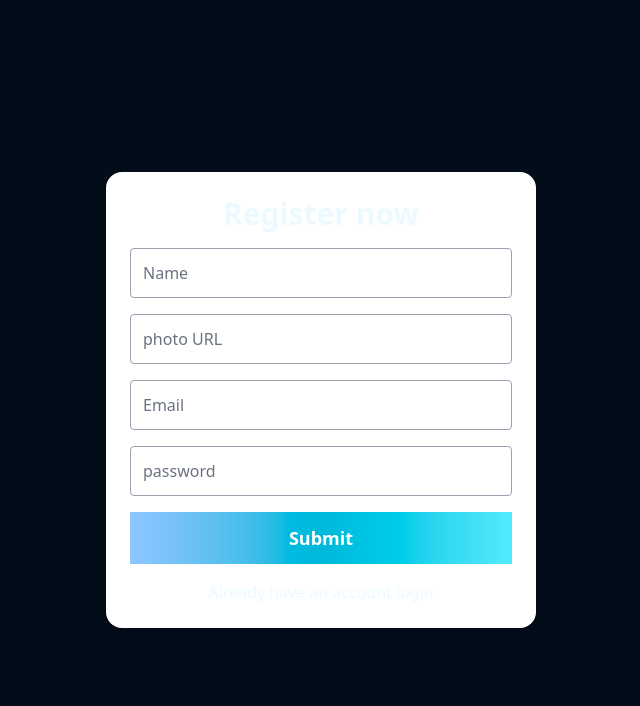
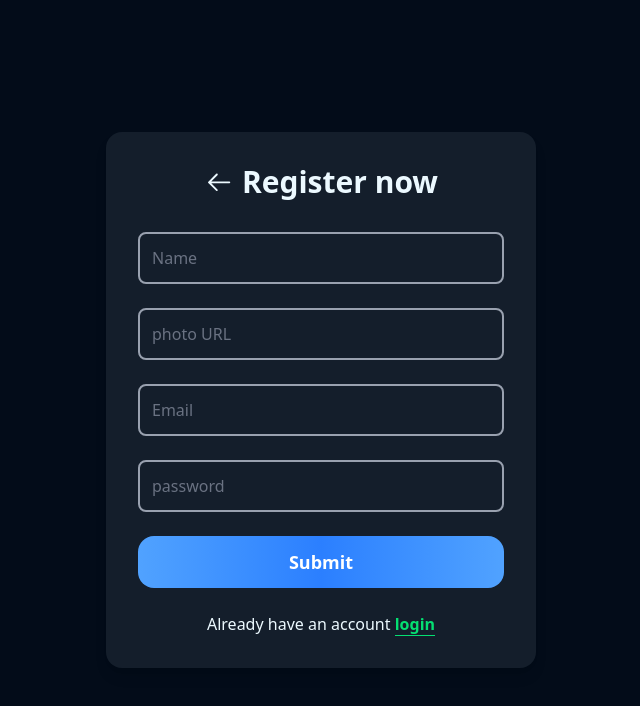
Before and after one commit to abu-tahir-sk/Learnx-client, a React (Vite) app: page /register in a window 1280 px wide. Shown: the top 706 px of the page, without its empty margins (319-959 px from the left). Built offline with nearby package versions, Linux system fonts and the light colour scheme.

Commit message:
navbar change

```diff
--- a/src/components/Navbar.jsx
+++ b/src/components/Navbar.jsx
@@ -28,22 +28,19 @@ const Navbar = () => {
           <li>
             <NavLink
               className={({ isActive }) =>
-                ` ${isActive ? "text-green-600" : ""}`
+                `text-[17px] font-semibold ${isActive ? "text-blue-600 font-bold border-b-4 rounded border-blue-600" : ""}`
               }
               to="/"
             >
               Home
             </NavLink>
           </li>
-          <li className={``}>
-            <NavLink to="/assignments">Assignments</NavLink>
+          <li >
+            <NavLink  className={({ isActive }) =>
+                `text-[17px] font-semibold ${isActive ? "text-blue-600 font-bold border-b-[3px] rounded border-blue-600" : ""}`
+              } to="/assignments">Assignments</NavLink>
           </li>
-          <li className={``}>
-            <NavLink to="/">Home</NavLink>
-          </li>
-          <li className={``}>
-            <NavLink to="/">Home</NavLink>
-          </li>
+
         </ul>
 
         <div className="flex items-center gap-6 md:block">
--- a/src/pages/Auth/Login.jsx
+++ b/src/pages/Auth/Login.jsx
@@ -3,96 +3,34 @@ import { TfiEmail } from "react-icons/tfi";
 import { IoKeyOutline } from "react-icons/io5";
 import { useTheme } from "../../context/ThemeContext";
 import { Link } from "react-router";
+import { FcGoogle } from "react-icons/fc";
+import { GoArrowLeft } from "react-icons/go";
+
+
 const Login = () => {
   const { theme } = useTheme();
   return (
-    <div className="grid  h-screen w-full ">
-
-        {/* mobile screen log in  */}
-        {/* <div className={`py-8 px-10 w-full text-[--text]  block lg:hidden rounded shadow-xl ${
-              theme === "light" ? "bg-base-100" : "bg-[#141e2b]"
-            }`}>
-          <h3 className="text-3xl font-bold text-center pb-10 ">
-            Login please
-          </h3>
-
-          <div className=" flex flex-col justify-center items-center ">
-            <form>
-              <label className="w-full relative ">
-                <input
-                  type="email"
-                  name="email"
-                  className="placeholder-gray-400 placeholder:pl-4 placeholder:border-l-2 py-3 pl-14  w-full border-2 border-gray-600 rounded mb-6  focus:ring-2 focus:ring-[#1f8af3] hover:border-[#1f8af3]"
-                  placeholder="Enter your User email "
-                />
-                <span className="absolute text-xl text-gray-400 left-6 top-[1px] ">
-                  {" "}
-                  <TfiEmail />
-                </span>
-              </label>
-              <label className="w-full relative ">
-                <input
-                  type="password"
-                  name="password"
-                  className="placeholder-gray-400 placeholder:pl-4 placeholder:border-l-2 py-3 pl-14  w-full border-2 border-gray-600 rounded focus:ring-2 hover:border-[#1f8af3] focus:ring-[#1f8af3]"
-                  placeholder="Enter your Password"
-                />
-                <span className="absolute text-xl text-gray-400 left-6 top-[1px] ">
-                  {" "}
-                  <IoKeyOutline />
-                </span>
-              </label>
-
-              <div className="flex justify-between items-center gap-4 py-4 w-full">
-                <div className="flex items-center gap-2">
-                  <input
-                    type="checkbox"
-                    defaultChecked
-                    className="checkbox text-gray-700 bg-white"
-                  />
-                  <span>Remember me</span>
-                </div>
-                <div>
-                  <button className="hover:border-b-2 hover:border-gray-400">
-                    Forgat Password
-                  </button>
-                </div>
-              </div>
-
-              <button className="uppercase btn w-full mt-12 mb-4 text-white bg-[#1f8af3] font-bold border-none text-[17px]">
-                log in
-              </button>
-            </form>
-            <div className="divider border-white">OR</div>
-            <button className="uppercase btn w-full my-4 text-white bg-emerald-300 font-bold border-none text-[17px]">
-              google sign In
-            </button>
-          </div>
-          <p className="text-center">New account Please <Link className="text-green-600 font-bold" to="/register">Register</Link></p>
-        </div> */}
-        {/* lg device log in form  */}
-        <div className="relative w-3xl mx-auto rounded  ">
-          {/* lg screen form  */}
+    <div className="min-h-screen flex items-center justify-center  px-4">
+      <div className="relative flex flex-col lg:flex-row items-center">
+        {/*  form  */}
+       <div className="relative flex flex-col lg:flex-row items-center">
          <div
-            className={`text-[--text]   hidden md:block  absolute top-10 bottom-8 -left-[50%]  w-[430px] mx-auto bg-white rounded-2xl shadow-lg p-6  ${
+          className={` lg:static lg:-mr-20
+                      z-20 md:w-[400px] my-6 md:my-0 p-6 md:h-[499px]
+                      rounded-2xl shadow-xl  space-y-6 ${
       theme === "light" ? "bg-base-100" : "bg-[#141e2b]"
     }`}
         >
-
-
-
-              <form className="space-y-4">
-                   <h3 className="text-3xl font-bold text-center">
-              Login please
-            </h3>
+          <h3 className="text-3xl font-bold text-center ">Login please</h3>
+          <form className="space-y-6">
             <label className="w-full relative space-y-4">
               <input
                 type="email"
                 name="email"
-                    className="placeholder-gray-400 placeholder:pl-4 placeholder:border-l-2 py-3 pl-14 pr-6 w-full border border-gray-600 rounded  hover:border-[#1f8af3]  focus:ring-2 focus:ring-[#1f8af3]"
+                className="placeholder-gray-400 placeholder:pl-4 outline-none placeholder:border-l-2 py-3 pl-14 pr-6 w-full border border-gray-600 rounded    focus:ring-2 focus:ring-[#1f8af3]"
                 placeholder="Enter your User email "
               />
-                  <span className="absolute text-xl text-gray-400 left-6  ">
+              <span className="absolute text-xl top-[1px] text-gray-400 left-6  ">
                 {" "}
                 <TfiEmail />
               </span>
@@ -101,10 +39,10 @@ const Login = () => {
               <input
                 type="password"
                 name="password"
-                    className="placeholder-gray-400 placeholder:pl-4 placeholder:border-l-2 py-3 pl-14 pr-6 w-full border border-gray-600 rounded hover:border-[#1f8af3] focus:ring-2 focus:ring-[#1f8af3]"
+                className="placeholder-gray-400 placeholder:pl-4 outline-none placeholder:border-l-2 py-3 pl-14 pr-6 w-full border border-gray-600 rounded  focus:ring-2 focus:ring-[#1f8af3]"
                 placeholder="Enter your Password"
               />
-                  <span className="absolute text-xl text-gray-400 left-6 ">
+              <span className="absolute text-xl top-[1px] text-gray-400 left-6 ">
                 {" "}
                 <IoKeyOutline />
               </span>
@@ -129,19 +67,32 @@ const Login = () => {
               log in
             </button>
             <div className="divider border-gray-900">OR</div>
-
           </form>
 
-              <button className="uppercase btn w-full  text-white bg-emerald-300 font-bold border-none text-[17px]">
-                google sign In
+
+            <button className={`uppercase btn w-full       font-bold border-none text-[17px] flex items-center gap-4 ${
+      theme === "light" ? "text-gray-900 bg-gray-100 hover:bg-blue-800 hover:text-white" : "bg-blue-800 hover:bg-gray-100 hover:text-gray-900"
+    }`}>
+              <FcGoogle className="text-2xl" />
+            sign In with google
           </button>
 
-              <p>New account Please <Link className="text-green-600 font-bold" to="/register">Register</Link></p>
 
+          <p className="text-center text-[17px]">
+            New account Please{" "}
+            <Link className="text-green-600 font-bold" to="/register">
+              Register
+            </Link>
+          </p>
+        </div>
+       </div>
+      </div>
+      {/* right side image  */}
 
-
-            </div>
-
+      <div
+        className="hidden w-[600px] h-[600px] rounded-2xl shadow-xl
+                     lg:flex flex-col justify-center items-center  relative"
+      >
         {/* form image  */}
         <img
           src={image}
@@ -149,6 +100,9 @@ const Login = () => {
         />
         {/* for title and description */}
         <div className="absolute inset-0 rounded-xl flex flex-col justify-center items-center">
+          <Link to="/">
+          <h4 className="text-gray-100 font-bold text-3xl  p-3 shadow-2xl rounded-full"><GoArrowLeft /></h4>
+          </Link>
           <h3 className="text-gray-100 uppercase text-3xl font-bold ">
             welcome !
           </h3>
@@ -161,7 +115,6 @@ const Login = () => {
         </div>
       </div>
     </div>
-
   );
 };
 
--- a/src/pages/Auth/Register.jsx
+++ b/src/pages/Auth/Register.jsx
@@ -1,23 +1,66 @@
+import { Link } from "react-router";
+import { useTheme } from "../../context/ThemeContext";
+import { GoArrowLeft } from "react-icons/go";
 
 const Register = () => {
+  const { theme } = useTheme();
+  const handleSubmit = (e) => {
+    e.preventDefault();
+  };
   return (
     <div className="grid h-screen place-items-center">
-      <div className="w-[430px] mx-auto bg-white rounded-2xl shadow-lg p-6">
+      <div
+        className={`w-[430px]  mx-auto  rounded-2xl shadow-lg p-6 md:p-8 ${
+          theme === "light" ? "bg-base-100" : "bg-[#141e2b]"
+        } `}
+      >
         {/* header title */}
         <div className="flex justify-center mb-4">
-        <h2 className="text-3xl font-semibold text-center">Register now</h2>
+          <h2 className="flex items-center gap-2 text-3xl font-bold text-center pb-4">
+            <Link className="font-bold" to="/">
+              <GoArrowLeft />
+            </Link>
+            Register now
+          </h2>
         </div>
 
+        {/* forms */}
+        <form onClick={handleSubmit} className="space-y-6">
+          <input
+            className="w-full p-3 border-2 border-gray-400 rounded-lg outline-none focus:border-blue-400 placeholder-gray-500"
+            type="text"
+            placeholder="Name"
+            name="name"
+          />
+          <input
+            className="w-full p-3 border-2 border-gray-400 rounded-lg outline-none focus:border-blue-400 placeholder-gray-500"
+            type="url"
+            placeholder="photo URL"
+            name="name"
+          />
+          <input
+            className="w-full p-3 border-2 border-gray-400 rounded-lg outline-none focus:border-blue-400 placeholder-gray-500"
+            type="email"
+            placeholder="Email"
+            name="email"
+          />
+          <input
+            className="w-full p-3 border-2 border-gray-400 rounded-lg outline-none focus:border-blue-400 placeholder-gray-500"
+            type="password"
+            name="password"
+            placeholder="password"
+            id=""
+          />
 
-      {/* forms */}
-      <form className="space-y-4">
-        <input className="w-full p-3 border border-gray-400 rounded outline-none focus:border-blue-400 placeholder-gray-500" type="text" placeholder="Name" name="name" />
-        <input className="w-full p-3 border border-gray-400 rounded outline-none focus:border-blue-400 placeholder-gray-500" type="url" placeholder="photo URL" name="name" />
-        <input className="w-full p-3 border border-gray-400 rounded outline-none focus:border-blue-400 placeholder-gray-500" type="email" placeholder="Email" name="email" />
-        <input className="w-full p-3 border border-gray-400 rounded outline-none focus:border-blue-400 placeholder-gray-500" type="password" name="password" placeholder="password" id="" />
-
-        <button className="w-full p-3 bg-gradient-to-r from-blue-300 via-cyan-500  to-cyan-300 text-white text-lg font-semibold">Submit</button>
-        <p className="text-center">Already have an account <a href="#"></a>login </p>
+          <button className="w-full p-3 bg-gradient-to-r from-blue-400 via-blue-500 rounded-2xl  to-blue-400 text-white text-lg font-semibold">
+            Submit
+          </button>
+          <p className="text-center">
+            Already have an account{" "}
+            <Link className="text-green-400 border-b font-bold" to="/logIn">
+              login
+            </Link>{" "}
+          </p>
         </form>
       </div>
     </div>
```
Lines whose indentation alone changed are shown as unchanged.
